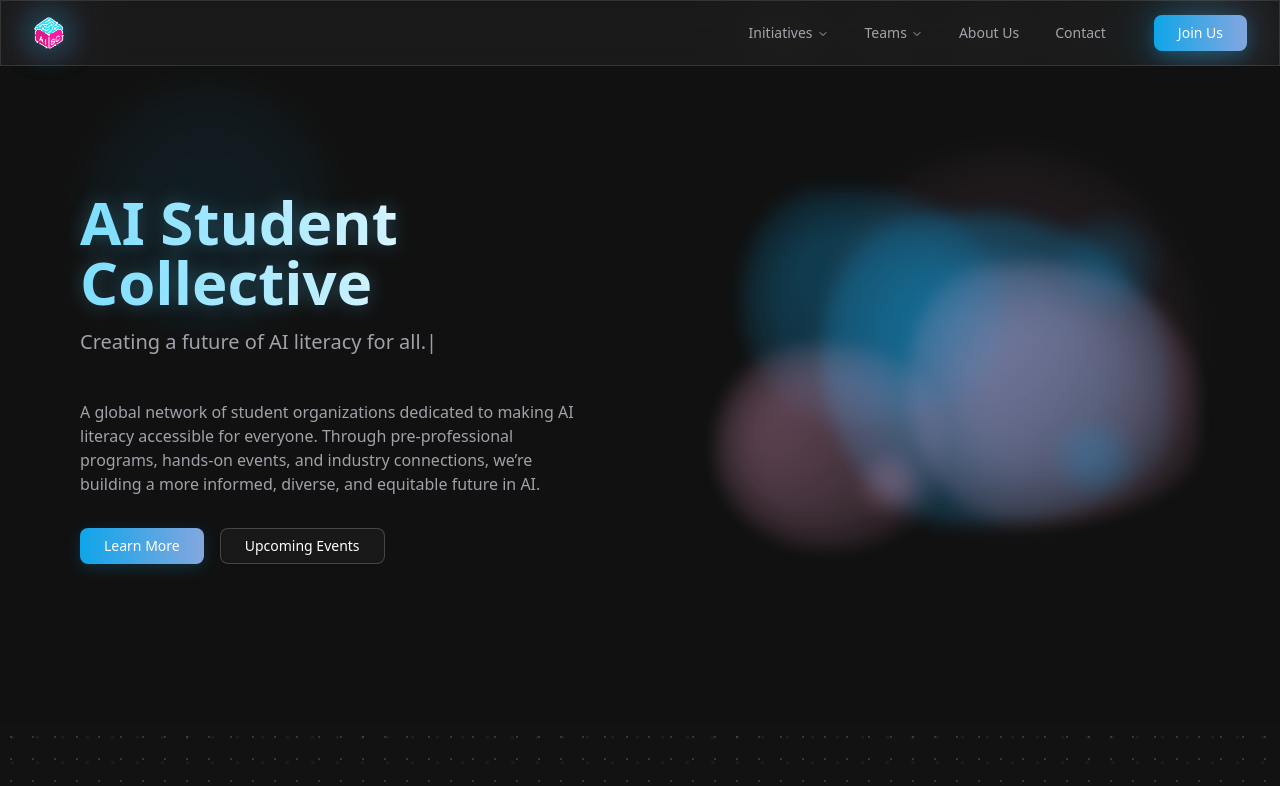
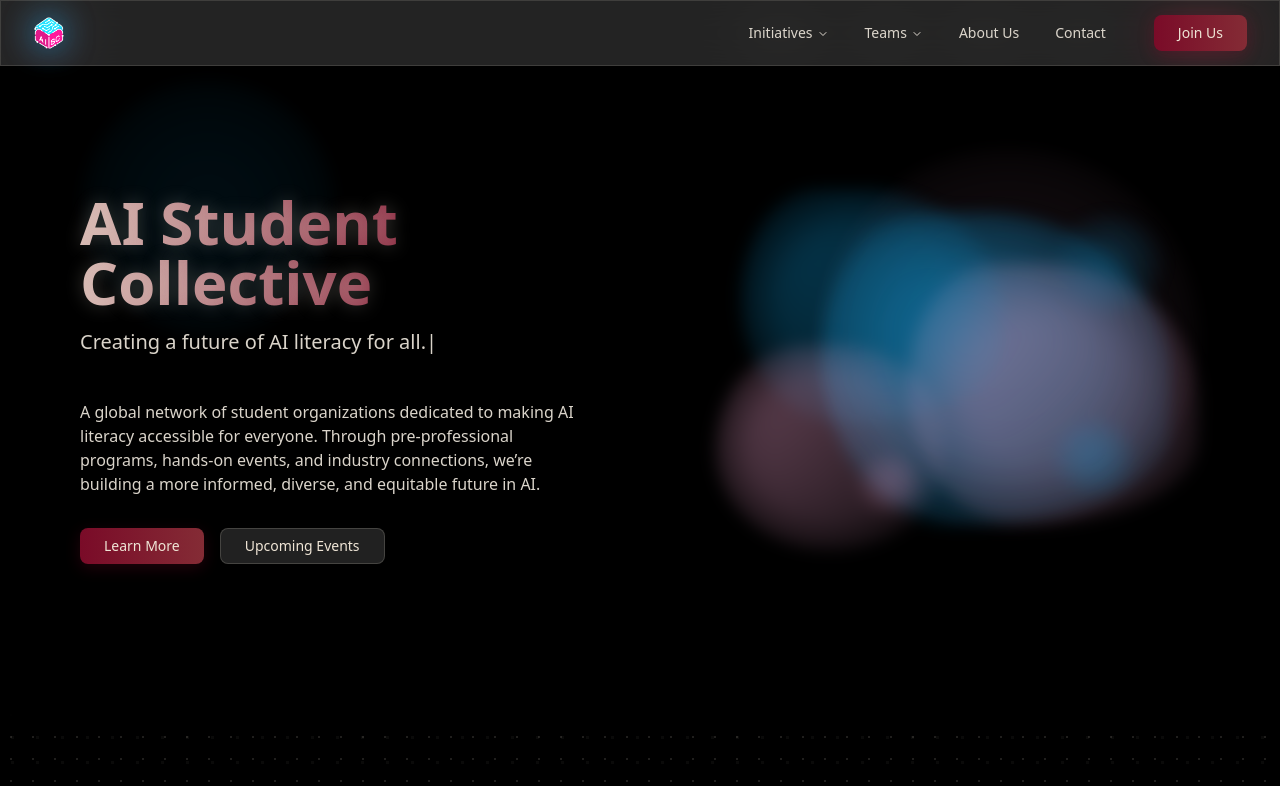
Before and after one commit to AICollectiveDavis/aisc-website, a Next.js app: page / in a window 1280 px wide. Shown: the top 786 px of the page. Built offline with nearby package versions, Linux system fonts and the light colour scheme.

Commit message:
Update global styles for improved theming and UI

```diff
--- a/app/globals.css
+++ b/app/globals.css
@@ -3,76 +3,111 @@
 
 @custom-variant dark (&:is(.dark *));
 
+/* Brand palette (purple/mauve removed)
+   Cream:   #EFE5D6
+   Burgundy:#7A0B28
+   Clay:    #8E4C42
+   Sand:    #DAD4CA
+   Charcoal:#303030
+   Black:   #000000
+*/
+
 :root {
-  /* Updated color tokens to match AI Student Collective design */
-  --background: #121212;
-  --foreground: #f9f9f9;
-  --card: #1f1f1f;
-  --card-foreground: #f9f9f9;
-  --popover: rgba(31, 31, 31, 0.9);
-  --popover-foreground: #f9f9f9;
-  --primary: #0ea5e9;
-  --primary-foreground: #ffffff;
-  --secondary: #f9a8d4;
-  --secondary-foreground: #121212;
-  --muted: #1f1f1f;
-  --muted-foreground: #a1a1aa;
-  --accent: #f9a8d4;
-  --accent-foreground: #121212;
-  --destructive: #ff4d4d;
-  --destructive-foreground: #ffffff;
-  --border: rgba(255, 255, 255, 0.1);
-  --input: #1f1f1f;
-  --ring: rgba(14, 165, 233, 0.5);
-  --chart-1: #0ea5e9;
-  --chart-2: #f9a8d4;
-  --chart-3: #fbbf24;
-  --chart-4: #a855f7;
-  --chart-5: #22c55e;
+  /* Core surfaces */
+  --background: #000000;                 /* Black */
+  --foreground: #EFE5D6;                 /* Cream text */
+
+  --card: #303030;                        /* Charcoal */
+  --card-foreground: #EFE5D6;
+
+  --popover: rgba(48, 48, 48, 0.92);
+  --popover-foreground: #EFE5D6;
+
+  /* Brand */
+  --primary: #7A0B28;                    /* Burgundy */
+  --primary-foreground: #EFE5D6;
+
+  --secondary: #8E4C42;                  /* Clay (replaces purple) */
+  --secondary-foreground: #EFE5D6;
+
+  --accent: #DAD4CA;                     /* Sand */
+  --accent-foreground: #000000;
+
+  --muted: #303030;                      /* Charcoal */
+  --muted-foreground: #DAD4CA;           /* Sand */
+
+  --destructive: #7A0B28;                /* Burgundy */
+  --destructive-foreground: #EFE5D6;
+
+  /* UI tokens */
+  --border: rgba(234, 226, 212, 0.12);   /* subtle cream border */
+  --input: #303030;
+  --ring: rgba(122, 11, 40, 0.45);       /* primary ring */
+
+  /* Data viz (no purple/mauve) */
+  --chart-1: #7A0B28;  /* Burgundy */
+  --chart-2: #8E4C42;  /* Clay */
+  --chart-3: #DAD4CA;  /* Sand */
+  --chart-4: #303030;  /* Charcoal */
+  --chart-5: #EFE5D6;  /* Cream */
+
+  /* Radius */
   --radius: 0.5rem;
-  --sidebar: #1f1f1f;
-  --sidebar-foreground: #f9f9f9;
-  --sidebar-primary: #0ea5e9;
-  --sidebar-primary-foreground: #ffffff;
-  --sidebar-accent: #f9a8d4;
-  --sidebar-accent-foreground: #121212;
-  --sidebar-border: rgba(255, 255, 255, 0.1);
-  --sidebar-ring: rgba(14, 165, 233, 0.5);
+
+  /* Sidebar */
+  --sidebar: #303030;
+  --sidebar-foreground: #EFE5D6;
+  --sidebar-primary: #7A0B28;
+  --sidebar-primary-foreground: #EFE5D6;
+  --sidebar-accent: #8E4C42;                 /* Clay */
+  --sidebar-accent-foreground: #EFE5D6;
+  --sidebar-border: rgba(234, 226, 212, 0.12);
+  --sidebar-ring: rgba(122, 11, 40, 0.45);
 }
 
 .dark {
-  --background: #121212;
-  --foreground: #f9f9f9;
-  --card: #1f1f1f;
-  --card-foreground: #f9f9f9;
-  --popover: rgba(31, 31, 31, 0.9);
-  --popover-foreground: #f9f9f9;
-  --primary: #0ea5e9;
-  --primary-foreground: #ffffff;
-  --secondary: #f9a8d4;
-  --secondary-foreground: #121212;
-  --muted: #1f1f1f;
-  --muted-foreground: #a1a1aa;
-  --accent: #f9a8d4;
-  --accent-foreground: #121212;
-  --destructive: #ff4d4d;
-  --destructive-foreground: #ffffff;
-  --border: rgba(255, 255, 255, 0.1);
-  --input: #1f1f1f;
-  --ring: rgba(14, 165, 233, 0.5);
-  --chart-1: #0ea5e9;
-  --chart-2: #f9a8d4;
-  --chart-3: #fbbf24;
-  --chart-4: #a855f7;
-  --chart-5: #22c55e;
-  --sidebar: #1f1f1f;
-  --sidebar-foreground: #f9f9f9;
-  --sidebar-primary: #0ea5e9;
-  --sidebar-primary-foreground: #ffffff;
-  --sidebar-accent: #f9a8d4;
-  --sidebar-accent-foreground: #121212;
-  --sidebar-border: rgba(255, 255, 255, 0.1);
-  --sidebar-ring: rgba(14, 165, 233, 0.5);
+  --background: #000000;
+  --foreground: #EFE5D6;
+
+  --card: #303030;
+  --card-foreground: #EFE5D6;
+
+  --popover: rgba(48, 48, 48, 0.92);
+  --popover-foreground: #EFE5D6;
+
+  --primary: #7A0B28;
+  --primary-foreground: #EFE5D6;
+
+  --secondary: #8E4C42;
+  --secondary-foreground: #EFE5D6;
+
+  --accent: #DAD4CA;
+  --accent-foreground: #000000;
+
+  --muted: #303030;
+  --muted-foreground: #DAD4CA;
+
+  --destructive: #7A0B28;
+  --destructive-foreground: #EFE5D6;
+
+  --border: rgba(234, 226, 212, 0.12);
+  --input: #303030;
+  --ring: rgba(122, 11, 40, 0.45);
+
+  --chart-1: #7A0B28;
+  --chart-2: #8E4C42;
+  --chart-3: #DAD4CA;
+  --chart-4: #303030;
+  --chart-5: #EFE5D6;
+
+  --sidebar: #303030;
+  --sidebar-foreground: #EFE5D6;
+  --sidebar-primary: #7A0B28;
+  --sidebar-primary-foreground: #EFE5D6;
+  --sidebar-accent: #8E4C42;
+  --sidebar-accent-foreground: #EFE5D6;
+  --sidebar-border: rgba(234, 226, 212, 0.12);
+  --sidebar-ring: rgba(122, 11, 40, 0.45);
 }
 
 @theme inline {
@@ -117,214 +152,129 @@
 }
 
 @layer base {
-  * {
-    @apply border-border outline-ring/50;
-  }
-  body {
-    @apply bg-background text-foreground font-sans antialiased;
-  }
+  * { @apply border-border outline-ring/50; }
+  body { @apply bg-background text-foreground font-sans antialiased; }
 }
 
-/* Added custom animations and effects for AI Student Collective */
+/* === Utilities updated for new palette === */
 @layer utilities {
-  /* Improved gradient text with high contrast colors and better fallback */
+  /* Gradient text: cream → burgundy → clay */
   .gradient-text {
-    /* Set a high contrast fallback color first */
-    color: #60d7ff;
-    /* Apply gradient with high contrast colors */
-    background-image: linear-gradient(90deg, #60d7ff, #ffffff, #ffb3e6);
+    color: #EFE5D6; /* fallback */
+    background-image: linear-gradient(90deg, #EFE5D6, #7A0B28, #8E4C42);
     background-size: 200% auto;
     background-clip: text;
     -webkit-background-clip: text;
     -webkit-text-fill-color: transparent;
     animation: gradientShift 8s ease infinite;
-    /* Add subtle text shadow for better definition */
-    text-shadow: 0 0 20px rgba(96, 215, 255, 0.3);
+    text-shadow: 0 0 18px rgba(234, 226, 212, 0.25);
+  }
+  @supports not (background-clip: text) {
+    .gradient-text { color: #EFE5D6; -webkit-text-fill-color: #EFE5D6; }
   }
 
-  /* Ensure gradient text is visible if background-clip fails */
-  @supports not (background-clip: text) {
-    .gradient-text {
-      color: #60d7ff;
-      -webkit-text-fill-color: #60d7ff;
-    }
-  }
-
-  /* Glass morphism effect */
+  /* Glass morphism tuned to charcoal */
   .glass-card {
-    background: rgba(31, 31, 31, 0.4);
-    border: 1px solid rgba(255, 255, 255, 0.05);
+    background: rgba(48, 48, 48, 0.45);
+    border: 1px solid rgba(234, 226, 212, 0.06);
     backdrop-filter: blur(25px);
     -webkit-backdrop-filter: blur(25px);
   }
-
   .glass-card:hover {
-    background: rgba(31, 31, 31, 0.5);
-    border-color: rgba(255, 255, 255, 0.1);
+    background: rgba(48, 48, 48, 0.58);
+    border-color: rgba(234, 226, 212, 0.12);
   }
 
-  /* Animated buttons */
+  /* Brand gradient button: burgundy → clay */
   .gradient-btn {
-    @apply inline-flex items-center justify-center px-6 py-3 font-medium text-white rounded-lg relative overflow-hidden transition-all duration-300;
-    background: linear-gradient(90deg, #0ea5e9, #f9a8d4);
+    @apply inline-flex items-center justify-center px-6 py-3 font-medium rounded-lg text-[color:var(--primary-foreground)] relative overflow-hidden transition-all duration-300;
+    background: linear-gradient(90deg, #7A0B28, #8E4C42);
     background-size: 200% auto;
-    box-shadow: 0 4px 15px rgba(14, 165, 233, 0.2);
+    box-shadow: 0 4px 16px rgba(122, 11, 40, 0.28);
   }
-
   .gradient-btn:hover {
     background-position: right center;
     transform: translateY(-2px);
-    box-shadow: 0 6px 20px rgba(14, 165, 233, 0.3);
+    box-shadow: 0 6px 22px rgba(122, 11, 40, 0.36);
   }
 
-  /* Improved shine button with better contrast */
+  /* Neutral “shine” button on charcoal */
   .shine-btn {
-    @apply inline-flex items-center justify-center px-6 py-3 font-medium text-white rounded-lg relative overflow-hidden transition-all duration-300;
-    background: rgba(31, 31, 31, 0.6);
-    border: 1px solid rgba(255, 255, 255, 0.2);
+    @apply inline-flex items-center justify-center px-6 py-3 font-medium rounded-lg relative overflow-hidden transition-all duration-300;
+    background: rgba(48, 48, 48, 0.7);
+    border: 1px solid rgba(234, 226, 212, 0.18);
     backdrop-filter: blur(15px);
     -webkit-backdrop-filter: blur(15px);
-    color: #ffffff;
+    color: #EFE5D6;
+  }
+  .shine-btn:before {
+    content: "";
+    position: absolute; top: 0; left: -100%;
+    width: 100%; height: 100%;
+    background: linear-gradient(90deg, transparent, rgba(234, 226, 212, 0.22), transparent);
+    transition: 0.5s;
+  }
+  .shine-btn:hover:before { left: 100%; }
+  .shine-btn:hover {
+    background: rgba(48, 48, 48, 0.86);
+    border-color: rgba(234, 226, 212, 0.28);
+    transform: translateY(-2px);
+    box-shadow: 0 5px 16px rgba(0, 0, 0, 0.35);
   }
 
-  .shine-btn:before {
-    content: "";
-    position: absolute;
-    top: 0;
-    left: -100%;
-    width: 100%;
-    height: 100%;
-    background: linear-gradient(90deg, transparent, rgba(255, 255, 255, 0.2), transparent);
-    transition: 0.5s;
-  }
-
-  .shine-btn:hover:before {
-    left: 100%;
-  }
-
-  .shine-btn:hover {
-    background: rgba(31, 31, 31, 0.8);
-    border-color: rgba(255, 255, 255, 0.3);
-    transform: translateY(-2px);
-    box-shadow: 0 5px 15px rgba(0, 0, 0, 0.3);
-  }
-
-  /* Mesh background pattern */
+  /* Patterns */
   .mesh-pattern {
-    background-image: radial-gradient(rgba(255, 255, 255, 0.15) 1.5px, transparent 1.5px);
+    background-image: radial-gradient(rgba(234, 226, 212, 0.14) 1.5px, transparent 1.5px);
     background-size: 25px 25px;
   }
-
-  /* Dot pattern */
   .dot-pattern {
-    background-image: radial-gradient(circle, rgba(255, 255, 255, 0.5) 1.5px, transparent 1.5px);
+    background-image: radial-gradient(circle, rgba(234, 226, 212, 0.45) 1.5px, transparent 1.5px);
     background-size: 22px 22px;
     background-position: 0 0;
   }
 
-  /* Seamless blur blending utilities */
+  /* Blur masks */
   .blur-seamless {
     mask: radial-gradient(ellipse at center, black 0%, black 60%, transparent 100%);
     -webkit-mask: radial-gradient(ellipse at center, black 0%, black 60%, transparent 100%);
   }
-
   .blur-edge-fade {
     mask: radial-gradient(ellipse at center, black 0%, black 40%, rgba(0, 0, 0, 0.8) 70%, transparent 100%);
     -webkit-mask: radial-gradient(ellipse at center, black 0%, black 40%, rgba(0, 0, 0, 0.8) 70%, transparent 100%);
   }
-
   .blur-soft-edge {
     mask: radial-gradient(ellipse at center, black 0%, black 50%, rgba(0, 0, 0, 0.6) 80%, transparent 100%);
     -webkit-mask: radial-gradient(ellipse at center, black 0%, black 50%, rgba(0, 0, 0, 0.6) 80%, transparent 100%);
   }
 }
 
-/* Animation keyframes */
+/* Animations (unchanged) */
 @keyframes gradientShift {
-  0% {
-    background-position: 0% 50%;
-  }
-  50% {
-    background-position: 100% 50%;
-  }
-  100% {
-    background-position: 0% 50%;
-  }
+  0% { background-position: 0% 50%; }
+  50% { background-position: 100% 50%; }
+  100% { background-position: 0% 50%; }
 }
-
 @keyframes float {
-  0%,
-  100% {
-    transform: translateY(0);
-  }
-  50% {
-    transform: translateY(-15px);
-  }
+  0%, 100% { transform: translateY(0); }
+  50% { transform: translateY(-15px); }
 }
-
 @keyframes morph {
-  0%,
-  100% {
-    border-radius: 60% 40% 30% 70% / 60% 30% 70% 40%;
-    transform: translateY(0) scale(1);
-  }
-  25% {
-    border-radius: 30% 60% 70% 40% / 50% 60% 30% 60%;
-    transform: translateY(-10px) scale(1.05);
-  }
-  50% {
-    border-radius: 40% 60% 40% 70% / 40% 40% 60% 50%;
-    transform: translateY(5px) scale(0.95);
-  }
-  75% {
-    border-radius: 50% 50% 20% 80% / 25% 80% 20% 75%;
-    transform: translateY(-5px) scale(1.02);
-  }
+  0%, 100% { border-radius: 60% 40% 30% 70% / 60% 30% 70% 40%; transform: translateY(0) scale(1); }
+  25% { border-radius: 30% 60% 70% 40% / 50% 60% 30% 60%; transform: translateY(-10px) scale(1.05); }
+  50% { border-radius: 40% 60% 40% 70% / 40% 40% 60% 50%; transform: translateY(5px) scale(0.95); }
+  75% { border-radius: 50% 50% 20% 80% / 25% 80% 20% 75%; transform: translateY(-5px) scale(1.02); }
 }
-
 @keyframes pulse-glow {
-  0%,
-  100% {
-    opacity: 0.6;
-  }
-  50% {
-    opacity: 1;
-  }
+  0%, 100% { opacity: 0.6; }
+  50% { opacity: 1; }
 }
-
-/* Animation utility classes */
-.animate-float {
-  animation: float 6s ease-in-out infinite;
-}
-
-.animate-float-slow {
-  animation: float 8s ease-in-out infinite;
-}
-
-.animate-morph {
-  animation: morph 15s ease-in-out infinite;
-}
-
-.animate-pulse-glow {
-  animation: pulse-glow 2s ease-in-out infinite;
-}
-
-/* Animation delays */
-.animation-delay-1000 {
-  animation-delay: 1000ms;
-}
-.animation-delay-1500 {
-  animation-delay: 1500ms;
-}
-.animation-delay-2000 {
-  animation-delay: 2000ms;
-}
-.animation-delay-2500 {
-  animation-delay: 2500ms;
-}
-.animation-delay-3000 {
-  animation-delay: 3000ms;
-}
-.animation-delay-3500 {
-  animation-delay: 3500ms;
-}
+.animate-float { animation: float 6s ease-in-out infinite; }
+.animate-float-slow { animation: float 8s ease-in-out infinite; }
+.animate-morph { animation: morph 15s ease-in-out infinite; }
+.animate-pulse-glow { animation: pulse-glow 2s ease-in-out infinite; }
+.animation-delay-1000 { animation-delay: 1000ms; }
+.animation-delay-1500 { animation-delay: 1500ms; }
+.animation-delay-2000 { animation-delay: 2000ms; }
+.animation-delay-2500 { animation-delay: 2500ms; }
+.animation-delay-3000 { animation-delay: 3000ms; }
+.animation-delay-3500 { animation-delay: 3500ms; }
```
